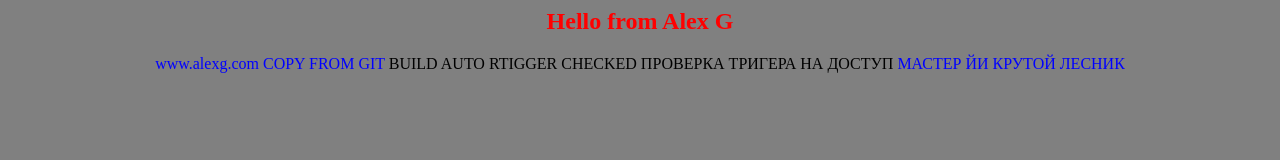
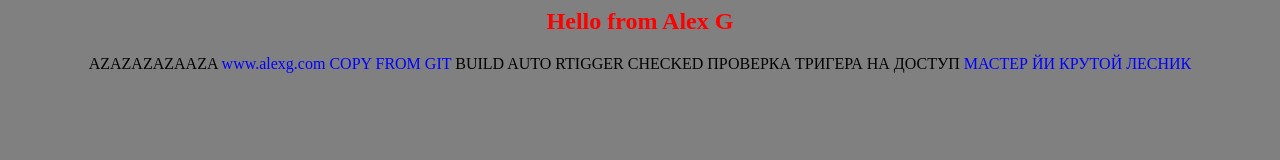
Before and after one commit to morbit1997/appf-or-jenkis, a plain HTML site: page index.html in a window 1280 px wide. Drawn offline with Linux system fonts and the light colour scheme.

Commit message:
Update index.html

```diff
--- a/index.html
+++ b/index.html
@@ -2,7 +2,7 @@
 <body bgcolor=gray>
 <center>
 <h2><font color=red>Hello from Alex G</font></h2>
-
+AZAZAZAZAAZA
 <font color=blue>www.alexg.com COPY FROM GIT</font>
 BUILD AUTO RTIGGER CHECKED
 ПРОВЕРКА ТРИГЕРА НА ДОСТУП
```
